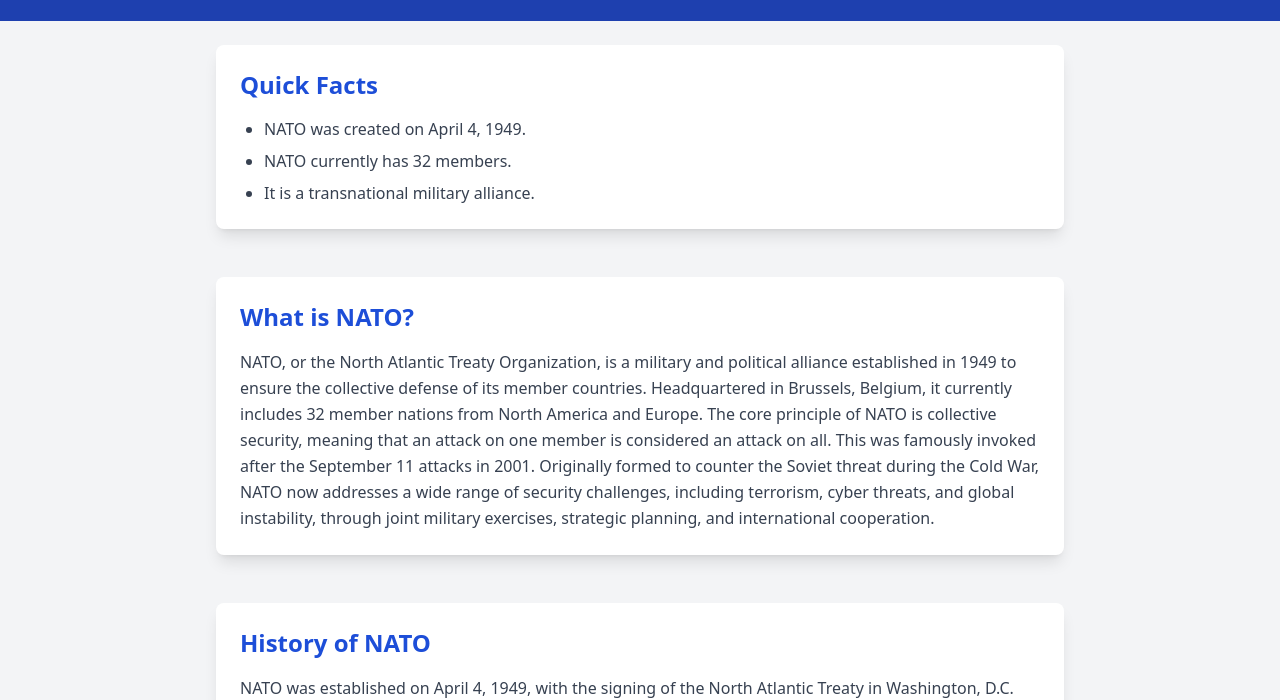
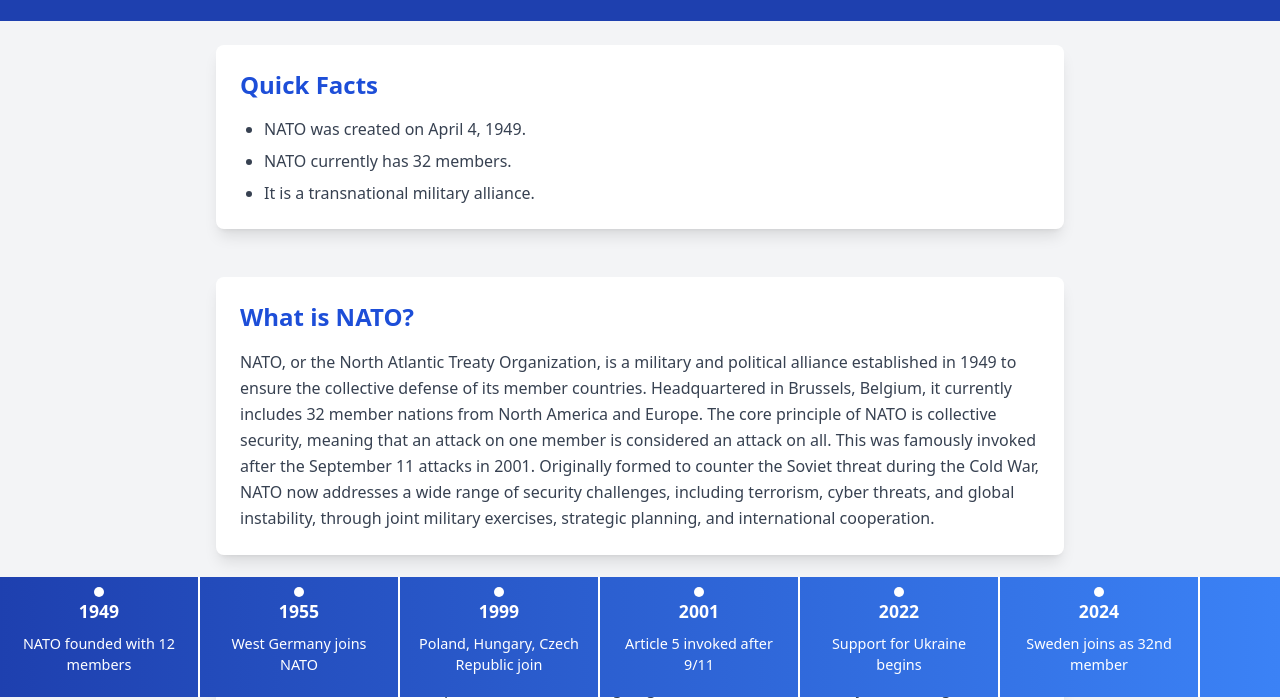
Before and after one commit to AtomicShadow9/Simplenatowebsite, a plain HTML site: page index.html in a window 1280 px wide. Shown: the part 103-803 px from the top of the page. Drawn offline with nearby package versions, Linux system fonts and the light colour scheme.

Commit message:
Update index.html

```diff
--- a/index.html
+++ b/index.html
@@ -11,6 +11,7 @@
             to { opacity: 1; transform: translateY(0); }
         }
         .animate-fade-in {
+            opacity: 0;
             animation: fadeIn 1s ease-out forwards;
         }
         .hover-scale {
@@ -37,58 +38,162 @@
         .underline-hover:hover::after {
             width: 100%;
         }
+        .timeline-container {
+            position: fixed;
+            bottom: 0;
+            left: 0;
+            right: 0;
+            height: 120px;
+            overflow-x: hidden;
+            background: linear-gradient(to right, #1e40af, #3b82f6);
+            z-index: 20;
+        }
+        .timeline {
+            display: flex;
+            position: relative;
+            height: 100%;
+            transition: transform 0.1s ease-out;
+        }
+        .timeline-item {
+            flex: 0 0 auto;
+            width: 200px;
+            height: 100%;
+            display: flex;
+            flex-direction: column;
+            justify-content: center;
+            align-items: center;
+            color: white;
+            border-right: 2px solid white;
+            position: relative;
+        }
+        .timeline-item::before {
+            content: '';
+            position: absolute;
+            top: 10px;
+            width: 10px;
+            height: 10px;
+            background: white;
+            border-radius: 50%;
+        }
+        .timeline-item h5 {
+            font-size: 1.1rem;
+            font-weight: bold;
+            margin-bottom: 0.5rem;
+        }
+        .timeline-item p {
+            font-size: 0.9rem;
+            text-align: center;
+            padding: 0 1rem;
+        }
+        main {
+            padding-bottom: 140px; /* Prevents content overlap with fixed timeline */
+        }
     </style>
 </head>
 <body class="bg-gray-100 font-sans text-gray-800">
     <header class="bg-blue-800 text-white py-6 text-center">
-        <h1 class="text-4xl font-bold animate-fade-in">NATO Research Site</h1>
-        <p class="mt-2 text-lg animate-fade-in underline-hover">
+        <h1 class="text-4xl font-bold animate-fade-in" style="animation-delay: 0.1s;">NATO Research Site</h1>
+        <p class="mt-2 text-lg animate-fade-in underline-hover" style="animation-delay: 0.2s;">
             This site will teach you how NATO came to be and what it does.
         </p>
     </header>
 
     <main class="max-w-4xl mx-auto p-6 space-y-12">
-        <section class="bg-white rounded-lg shadow-lg p-6 animate-fade-in hover-scale">
+        <section class="bg-white rounded-lg shadow-lg p-6 animate-fade-in hover-scale" style="animation-delay: 0.3s;">
             <h4 class="text-2xl font-semibold text-blue-700 mb-4">Quick Facts</h4>
             <ul class="list-disc pl-6 space-y-2 text-gray-700">
-                <li class="animate-fade-in" style="animation-delay: 0.1s;">NATO was created on April 4, 1949.</li>
-                <li class="animate-fade-in" style="animation-delay: 0.2s;">NATO currently has 32 members.</li>
-                <li class="animate-fade-in" style="animation-delay: 0.3s;">It is a transnational military alliance.</li>
+                <li class="animate-fade-in" style="animation-delay: 0.4s;">NATO was created on April 4, 1949.</li>
+                <li class="animate-fade-in" style="animation-delay: 0.5s;">NATO currently has 32 members.</li>
+                <li class="animate-fade-in" style="animation-delay: 0.6s;">It is a transnational military alliance.</li>
             </ul>
         </section>
 
-        <section class="bg-white rounded-lg shadow-lg p-6 animate-fade-in hover-scale">
+        <section class="bg-white rounded-lg shadow-lg p-6 animate-fade-in hover-scale" style="animation-delay: 0.7s;">
             <h4 class="text-2xl font-semibold text-blue-700 mb-4">What is NATO?</h4>
             <p class="text-gray-700 leading-relaxed">
                 NATO, or the North Atlantic Treaty Organization, is a military and political alliance established in 1949 to ensure the collective defense of its member countries. Headquartered in Brussels, Belgium, it currently includes 32 member nations from North America and Europe. The core principle of NATO is collective security, meaning that an attack on one member is considered an attack on all. This was famously invoked after the September 11 attacks in 2001. Originally formed to counter the Soviet threat during the Cold War, NATO now addresses a wide range of security challenges, including terrorism, cyber threats, and global instability, through joint military exercises, strategic planning, and international cooperation.
             </p>
         </section>
 
-        <section class="bg-white rounded-lg shadow-lg p-6 animate-fade-in hover-scale">
+        <section class="bg-white rounded-lg shadow-lg p-6 animate-fade-in hover-scale" style="animation-delay: 0.8s;">
             <h4 class="text-2xl font-semibold text-blue-700 mb-4">History of NATO</h4>
             <p class="text-gray-700 leading-relaxed">
                 NATO was established on April 4, 1949, with the signing of the North Atlantic Treaty in Washington, D.C. The 12 founding members were Belgium, Canada, Denmark, France, Iceland, Italy, Luxembourg, the Netherlands, Norway, Portugal, the United Kingdom, and the United States. The alliance was created in response to the growing threat posed by the Soviet Union after World War II. Its primary purpose was to provide collective security against Soviet expansionism, prevent the resurgence of nationalist militarism in Europe, and encourage European political integration. Over the years, NATO has expanded to include 32 member countries and has adapted to address new security challenges in the post-Cold War era.
             </p>
         </section>
 
-        <section class="bg-white rounded-lg shadow-lg p-6 animate-fade-in hover-scale">
+        <section class="bg-white rounded-lg shadow-lg p-6 animate-fade-in hover-scale" style="animation-delay: 0.9s;">
             <h4 class="text-2xl font-semibold text-blue-700 mb-4">NATO's Role Today</h4>
             <p class="text-gray-700 leading-relaxed">
                 Today, NATO continues to play a crucial role in maintaining international peace and security. The alliance conducts joint military exercises, engages in crisis management operations, and collaborates with partner countries to address emerging threats such as cyber attacks and terrorism. NATO also supports democratic values and works to promote stability in regions facing conflict. Recent initiatives include supporting Ukraine in its defense against Russian aggression and enhancing collective defense measures in response to evolving global security dynamics.
             </p>
         </section>
 
-        <section class="bg-white rounded-lg shadow-lg p-6 animate-fade-in hover-scale">
+        <section class="bg-white rounded-lg shadow-lg p-6 animate-fade-in hover-scale" style="animation-delay: 1.0s;">
+            <h4 class="text-2xl font-semibold text-blue-700 mb-4">NATO's Organizational Structure</h4>
+            <p class="text-gray-700 leading-relaxed">
+                NATO's structure is designed to facilitate decision-making and coordination among member states. The North Atlantic Council (NAC), based in Brussels, is the primary decision-making body, comprising representatives from all member countries. The Secretary General, appointed for a four-year term, chairs the NAC and serves as NATO's chief spokesperson. Military operations are overseen by the Military Committee, which advises the NAC and directs NATO's two main commands: Allied Command Operations (ACO) in Mons, Belgium, and Allied Command Transformation (ACT) in Norfolk, Virginia. These bodies ensure NATO's strategic and operational effectiveness across its missions.
+            </p>
+        </section>
+
+        <section class="bg-white rounded-lg shadow-lg p-6 animate-fade-in hover-scale" style="animation-delay: 1.1s;">
+            <h4 class="text-2xl font-semibold text-blue-700 mb-4">Key NATO Operations</h4>
+            <p class="text-gray-700 leading-relaxed">
+                NATO has undertaken numerous operations to promote security and stability. Notable missions include the International Security Assistance Force (ISAF) in Afghanistan (2003–2014), which aimed to combat terrorism and support Afghan governance, and Operation Unified Protector in Libya (2011), which enforced a no-fly zone during the Libyan civil war. More recently, NATO has led maritime security operations, such as Operation Sea Guardian in the Mediterranean, to counter terrorism and human trafficking. The alliance also conducts regular exercises, like Defender Europe, to enhance readiness and interoperability among member forces.
+            </p>
+        </section>
+
+        <section class="bg-white rounded-lg shadow-lg p-6 animate-fade-in hover-scale" style="animation-delay: 1.2s;">
             <h4 class="text-2xl font-semibold text-blue-700 mb-4">Credits</h4>
             <ul class="list-none space-y-2 text-gray-700">
-                <li class="animate-fade-in" style="animation-delay: 0.1s;">Website by: Vincent</li>
-                <li class="animate-fade-in" style="animation-delay: 0.2s;">Research by: Anthony, David, Mathieu</li>
+                <li class="animate-fade-in" style="animation-delay: 1.3s;">Website by: Vincent, David</li>
+                <li class="animate-fade-in" style="animation-delay: 1.4s;">Research by: Anthony, David, Mathieu</li>
             </ul>
         </section>
     </main>
 
+    <div class="timeline-container">
+        <div class="timeline">
+            <div class="timeline-item">
+                <h5>1949</h5>
+                <p>NATO founded with 12 members</p>
+            </div>
+            <div class="timeline-item">
+                <h5>1955</h5>
+                <p>West Germany joins NATO</p>
+            </div>
+            <div class="timeline-item">
+                <h5>1999</h5>
+                <p>Poland, Hungary, Czech Republic join</p>
+            </div>
+            <div class="timeline-item">
+                <h5>2001</h5>
+                <p>Article 5 invoked after 9/11</p>
+            </div>
+            <div class="timeline-item">
+                <h5>2022</h5>
+                <p>Support for Ukraine begins</p>
+            </div>
+            <div class="timeline-item">
+                <h5>2024</h5>
+                <p>Sweden joins as 32nd member</p>
+            </div>
+        </div>
+    </div>
+
     <footer class="bg-blue-800 text-white text-center py-4 mt-12">
-        <p>&copy; 2025 NATO Research Site. All rights reserved.</p>
+        <p>© 2025 NATO Research Site. All rights reserved.</p>
     </footer>
+
+    <script>
+        const timeline = document.querySelector('.timeline');
+        const timelineWidth = timeline.scrollWidth - window.innerWidth;
+
+        window.addEventListener('scroll', () => {
+            const scrollPercentage = window.scrollY / (document.body.scrollHeight - window.innerHeight);
+            const translateX = -scrollPercentage * timelineWidth;
+            timeline.style.transform = `translateX(${translateX}px)`;
+        });
+    </script>
 </body>
 </html>
```
